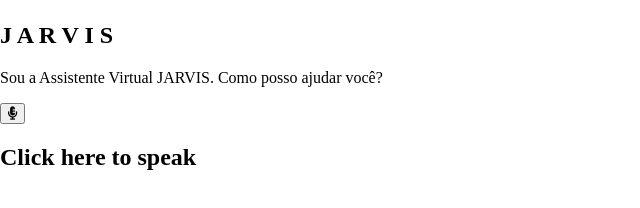
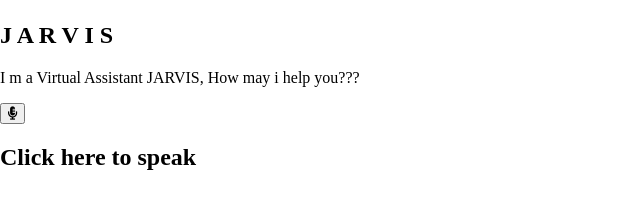
Before and after one commit to romulocavalcante7/jarvis, a plain HTML site: page index.html in a window 1280 px wide. Shown: the part 552-760 px from the top of the page, 0-640 px from the left. Drawn offline with Linux system fonts and the light colour scheme.

Commit message:
ao normal

```diff
--- a/index.html
+++ b/index.html
@@ -19,7 +19,7 @@
                 <img src="giphy.gif" alt="image">
             </div>
             <h1>J A R V I S</h1>
-            <p>Sou a Assistente Virtual JARVIS. Como posso ajudar você?</p>
+            <p>I m a Virtual Assistant JARVIS, How may i help you???</p>
         </div>
         <div class="input">
             <button class="talk"><i class="fas fa-microphone-alt"></i></button>
```
